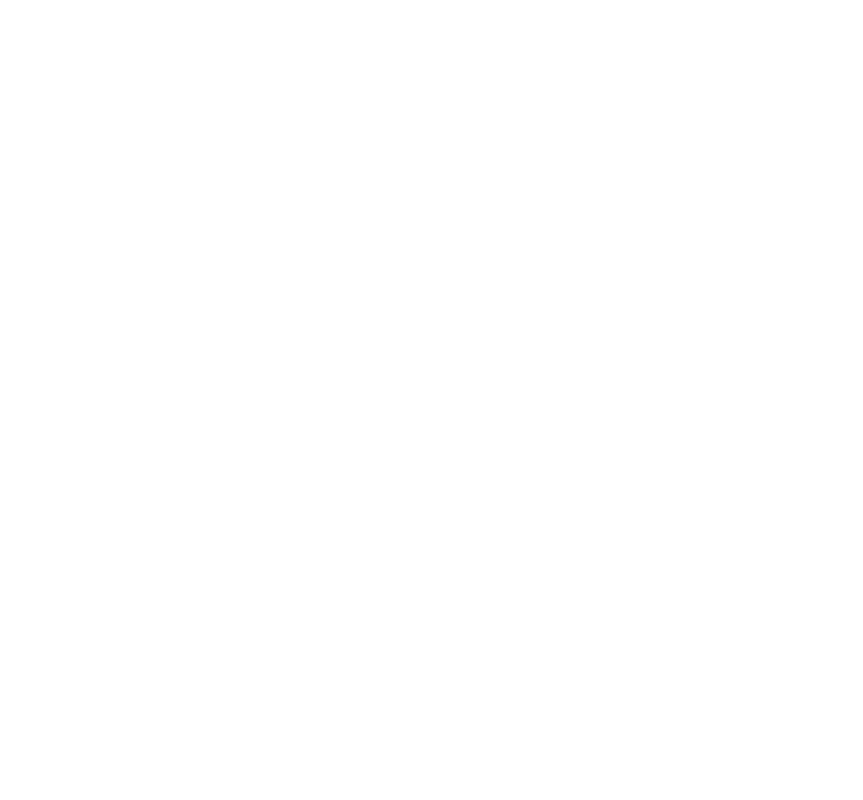
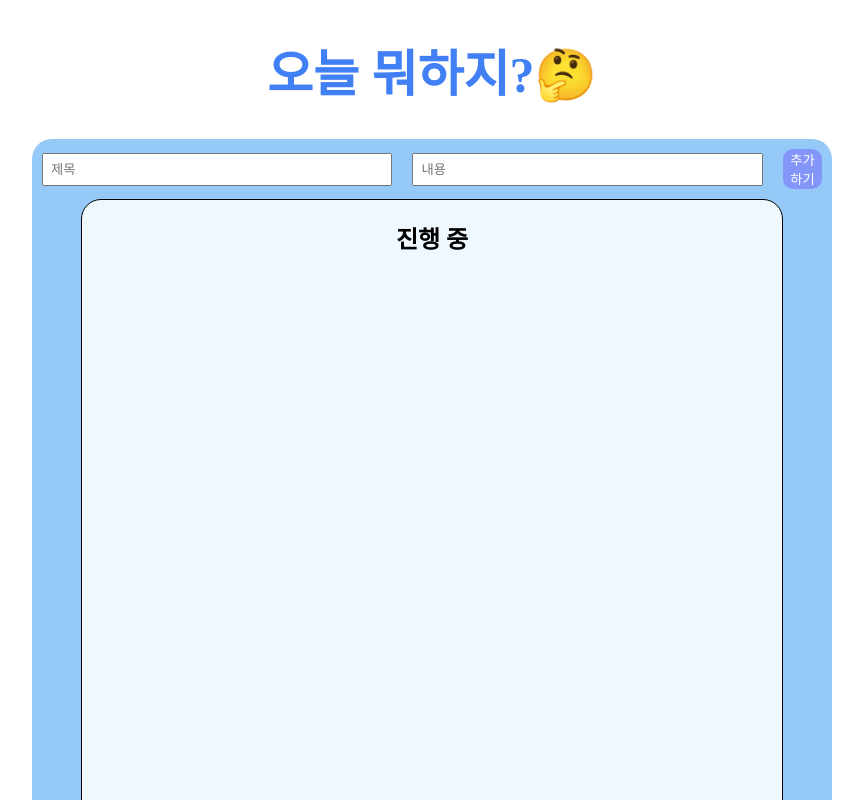
Before and after one commit to seoyeon-jung/TypeScript-TodoList, a React (Create React App) app: page / in a window 1280 px wide. Shown: the top 800 px of the page, without its empty margins (208-1071 px from the left). Built offline with nearby package versions, Linux system fonts and the light colour scheme.

Commit message:
Feat: 투두리스트 기능 완료(일부 any type 수정 필요)

```diff
--- a/package.json
+++ b/package.json
@@ -13,6 +13,8 @@
     "react": "^18.2.0",
     "react-dom": "^18.2.0",
     "react-scripts": "5.0.1",
+    "react-uuid": "^2.0.0",
+    "styled-components": "^5.3.6",
     "typescript": "^4.9.4",
     "web-vitals": "^2.1.4"
   },
--- a/src/App.css
+++ b/src/App.css
@@ -1,38 +1,5 @@
-.App {
-  text-align: center;
+.html {
+  display: flex;
+  justify-content: center;
+  align-items: center;
 }
-
-.App-logo {
-  height: 40vmin;
-  pointer-events: none;
-}
-
-@media (prefers-reduced-motion: no-preference) {
-  .App-logo {
-    animation: App-logo-spin infinite 20s linear;
-  }
-}
-
-.App-header {
-  background-color: #282c34;
-  min-height: 100vh;
-  display: flex;
-  flex-direction: column;
-  align-items: center;
-  justify-content: center;
-  font-size: calc(10px + 2vmin);
-  color: white;
-}
-
-.App-link {
-  color: #61dafb;
-}
-
-@keyframes App-logo-spin {
-  from {
-    transform: rotate(0deg);
-  }
-  to {
-    transform: rotate(360deg);
-  }
-}
--- a/src/App.tsx
+++ b/src/App.tsx
@@ -1,8 +1,15 @@
 import React from "react";
 import "./App.css";
+import Todos from "./components/features/Todos";
+import Header from "./components/UI/Header";
 
 function App() {
-  return <></>;
+  return (
+    <>
+      <Header />
+      <Todos />
+    </>
+  );
 }
 
 export default App;
--- /dev/null
+++ b/src/components/UI/Header.tsx
@@ -0,0 +1,7 @@
+import "../../styles/header.css";
+
+function Header() {
+  return <h1 className="header">오늘 뭐하지?🤔</h1>;
+}
+
+export default Header;
--- /dev/null
+++ b/src/components/features/TodoInput.tsx
@@ -0,0 +1,54 @@
+import React, { useState } from "react";
+import "../../styles/TodoInput.css";
+
+const TodoInput = ({ onAdd }: any) => {
+  const [title, setTitle] = useState("");
+  const [text, setText] = useState("");
+
+  const changeTitleInput = (e: React.ChangeEvent<HTMLInputElement>) => {
+    const { value } = e.target;
+    setTitle(value);
+  };
+
+  const changeTextInput = (e: React.ChangeEvent<HTMLInputElement>) => {
+    const { value } = e.target;
+    setText(value);
+  };
+
+  const onSubmit = (e: React.FormEvent) => {
+    e.preventDefault();
+
+    if (!title || !text) {
+      alert("제목과 내용 모두 입력하세요!");
+      return;
+    }
+
+    onAdd(title, text);
+    setTitle("");
+    setText("");
+  };
+
+  return (
+    <form className="TodoInput">
+      <input
+        className="inputText"
+        type="text"
+        value={title}
+        onChange={changeTitleInput}
+        placeholder="제목"
+      />
+      <input
+        className="inputText"
+        type="text"
+        value={text}
+        onChange={changeTextInput}
+        placeholder="내용"
+      />
+      <button className="submitBtn" type="submit" onClick={onSubmit}>
+        추가하기
+      </button>
+    </form>
+  );
+};
+
+export default TodoInput;
--- /dev/null
+++ b/src/components/features/TodoItem.tsx
@@ -0,0 +1,37 @@
+import React from "react";
+
+interface TItem {
+  item: string;
+  onToggle(id: number): void;
+  onDel(id: number): void;
+}
+
+interface Todo {
+  id: number;
+  title: string;
+  text: string;
+  check: boolean;
+}
+
+const TodoItem = ({ item, onToggle, onDel }: TItem) => {
+  const { id, title, text, check }: any = item;
+
+  return (
+    <li>
+      <div className="todoBox">
+        <div>
+          <h3 className="title">{title}</h3>
+          <p>{text}</p>
+        </div>
+        <button className="done" onClick={() => onToggle(id)}>
+          {check ? <>취소</> : <>완료</>}
+        </button>
+        <button className="delBtn" onClick={() => onDel(id)}>
+          삭제
+        </button>
+      </div>
+    </li>
+  );
+};
+
+export default TodoItem;
--- /dev/null
+++ b/src/components/features/TodoList.tsx
@@ -0,0 +1,43 @@
+import TodoItem from "./TodoItem";
+import "../../styles/TodoList.css";
+
+interface Todolist {
+  todo: any;
+  onToggle(id: number): void;
+  onDel(id: number): void;
+  check: boolean;
+}
+
+interface TItem {
+  item: string;
+  onToggle(id: number): void;
+  onDel(id: number): void;
+}
+
+interface TList extends TItem {
+  id: number;
+  title: string;
+  text: string;
+  check: boolean;
+}
+
+const TodoList = ({ todo, onToggle, onDel, check }: Todolist) => {
+  return (
+    <div className="TodoList">
+      <h2>{check ? "완료" : "진행 중"}</h2>
+      {todo.map(
+        (item: any) =>
+          item.check === check && (
+            <TodoItem
+              key={item.id}
+              item={item}
+              onToggle={onToggle}
+              onDel={onDel}
+            />
+          )
+      )}
+    </div>
+  );
+};
+
+export default TodoList;
--- /dev/null
+++ b/src/components/features/Todos.tsx
@@ -0,0 +1,57 @@
+import React, { useState, useRef } from "react";
+import TodoInput from "./TodoInput";
+import TodoList from "./TodoList";
+import "../../styles/Todos.css";
+
+interface TList {
+  id: number;
+  title: string;
+  text: string;
+  check: boolean;
+}
+
+const Todos = () => {
+  const no = useRef(1);
+  const [todo, setTodo] = useState<TList[]>([]);
+
+  const onDelete = (id: number) => {
+    setTodo(todo.filter((todo) => todo.id !== id));
+  };
+
+  const onToggle = (id: number) => {
+    setTodo(
+      todo.map((item) =>
+        item.id === id ? { ...item, check: !item.check } : item
+      )
+    );
+  };
+
+  const onAdd = (title: string, text: string) => {
+    setTodo((prev) => {
+      return [
+        ...prev,
+        {
+          id: no.current++,
+          title,
+          text,
+          check: false,
+        },
+      ];
+    });
+  };
+
+  return (
+    <div className="Todos">
+      <TodoInput onAdd={onAdd} />
+      <TodoList
+        check={false}
+        todo={todo}
+        onToggle={onToggle}
+        onDel={onDelete}
+      />
+      <TodoList check={true} todo={todo} onToggle={onToggle} onDel={onDelete} />
+    </div>
+  );
+};
+
+export default Todos;
--- /dev/null
+++ b/src/styles/TodoInput.css
@@ -0,0 +1,24 @@
+.TodoInput {
+  display: flex;
+  justify-content: center;
+  align-items: center;
+}
+
+.inputText {
+  width: 600px;
+  height: 15px;
+  padding: 7px;
+  margin: 10px;
+}
+
+.submitBtn {
+  border: none;
+  border-radius: 10px;
+  background-color: rgb(132, 149, 250);
+  color: white;
+  margin: 10px;
+}
+
+.submitBtn:hover {
+  transform: scale(1.2);
+}
--- /dev/null
+++ b/src/styles/TodoList.css
@@ -0,0 +1,56 @@
+.TodoList {
+  list-style: none;
+  width: 700px;
+  height: 600px;
+  margin: auto;
+  background-color: aliceblue;
+  border-radius: 20px;
+  overflow-y: scroll;
+  padding-bottom: 30px;
+  border: 1px solid black;
+}
+
+.TodoList::-webkit-scrollbar {
+  display: none;
+}
+
+.todoBox {
+  width: 650px;
+  margin: auto;
+  background-color: rgb(162, 208, 249);
+  border-radius: 20px;
+}
+
+.title {
+  margin: 10px;
+}
+
+.done {
+  border: none;
+  border-radius: 20px;
+  background-color: rgb(131, 255, 127);
+  color: #fff;
+  margin: 20px;
+  font-size: 20px;
+}
+
+.done:hover {
+  transform: scale(1.2);
+}
+
+.text {
+  padding: 50px;
+}
+
+.delBtn {
+  border: none;
+  border-radius: 20px;
+  background-color: rgb(248, 90, 90);
+  color: #fff;
+  margin: 30px;
+  font-size: 20px;
+}
+
+.delBtn:hover {
+  transform: scale(1.2);
+}
--- /dev/null
+++ b/src/styles/Todos.css
@@ -0,0 +1,8 @@
+.Todos {
+  width: 800px;
+  height: 1500px;
+  background-color: rgb(149, 202, 248);
+  text-align: center;
+  margin: 0 auto;
+  border-radius: 20px;
+}
--- /dev/null
+++ b/src/styles/header.css
@@ -0,0 +1,5 @@
+.header {
+  text-align: center;
+  color: rgb(64, 127, 244);
+  font-size: 50px;
+}
```
Also changed, not shown: 1 other file (tests, documents, lock files or other folders).
